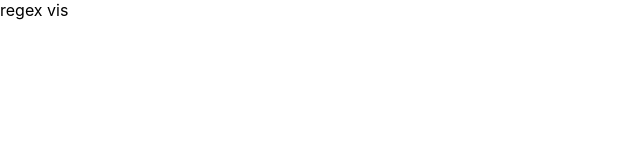
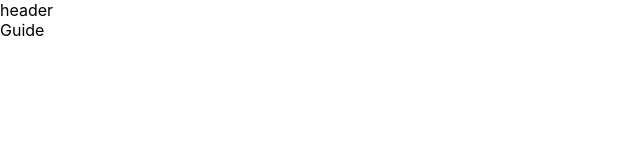
Before and after one commit to Bowen7/regex-vis, a React (Create React App) app: page /guide in a window 1280 px wide. Shown: the top 160 px of the page, without its empty margins (0-640 px from the left). Built offline with nearby package versions, Linux system fonts and the light colour scheme.

Commit message:
feat: import router and react-draggable

```diff
--- a/package.json
+++ b/package.json
@@ -13,8 +13,10 @@
     "@types/react-router-dom": "^5.1.5",
     "react": "^16.13.1",
     "react-dom": "^16.13.1",
+    "react-draggable": "^4.4.3",
     "react-router-dom": "^5.2.0",
     "react-scripts": "3.4.3",
+    "regexp-tree": "^0.1.21",
     "typescript": "~3.7.2"
   },
   "scripts": {
--- a/src/App.tsx
+++ b/src/App.tsx
@@ -1,7 +1,21 @@
-import React from "react"
+import React, { lazy, Suspense } from "react"
+import { BrowserRouter as Router, Switch, Route } from "react-router-dom"
+import Header from "./modules/common/header"
+const Home = lazy(() => import("./modules/home"))
+const Guide = lazy(() => import("./modules/guide"))
 
-function App() {
-  return <div>regex vis</div>
+export default function App() {
+  return (
+    <Router>
+      <div>
+        <Header />
+        <Suspense fallback={<div>Loading...</div>}>
+          <Switch>
+            <Route exact path="/" component={Home} />
+            <Route path="/guide" component={Guide} />
+          </Switch>
+        </Suspense>
+      </div>
+    </Router>
+  )
 }
-
-export default App
--- /dev/null
+++ b/src/modules/common/header/index.tsx
@@ -0,0 +1,7 @@
+import React from "react"
+
+function Header() {
+  return <div>header</div>
+}
+
+export default Header
--- /dev/null
+++ b/src/modules/guide/index.tsx
@@ -0,0 +1,7 @@
+import React from "react"
+
+function Guide() {
+  return <div>Guide</div>
+}
+
+export default Guide
--- /dev/null
+++ b/src/modules/home/index.tsx
@@ -0,0 +1,15 @@
+import React from "react"
+import Draggable from "react-draggable"
+import "../../parser"
+
+function Home() {
+  return (
+    <div>
+      <Draggable>
+        <div>123</div>
+      </Draggable>
+    </div>
+  )
+}
+
+export default Home
--- /dev/null
+++ b/src/parser/index.ts
@@ -0,0 +1,8 @@
+import regexpTree from "regexp-tree"
+console.log(
+  "^[a-zA-Z0-9_-]+@[a-zA-Z0-9_-]+(.[a-zA-Z0-9_-]+)+$",
+  regexpTree.parse(/^[a-zA-Z0-9_-]+@[a-zA-Z0-9_-]+(\.[a-zA-Z0-9_-]+)+$/)
+)
+
+const parser = {}
+export default parser
```
Also changed, not shown: 2 other files (tests, documents, lock files or other folders).
